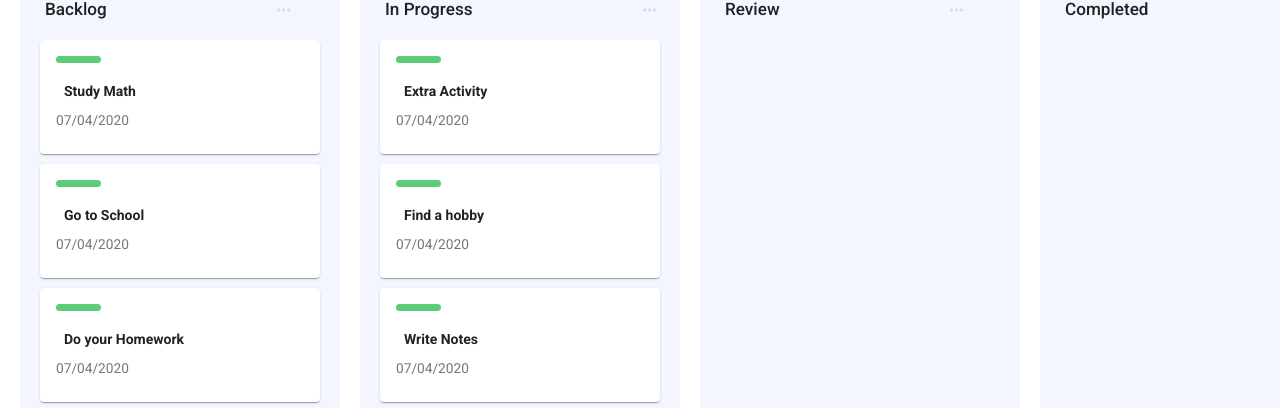
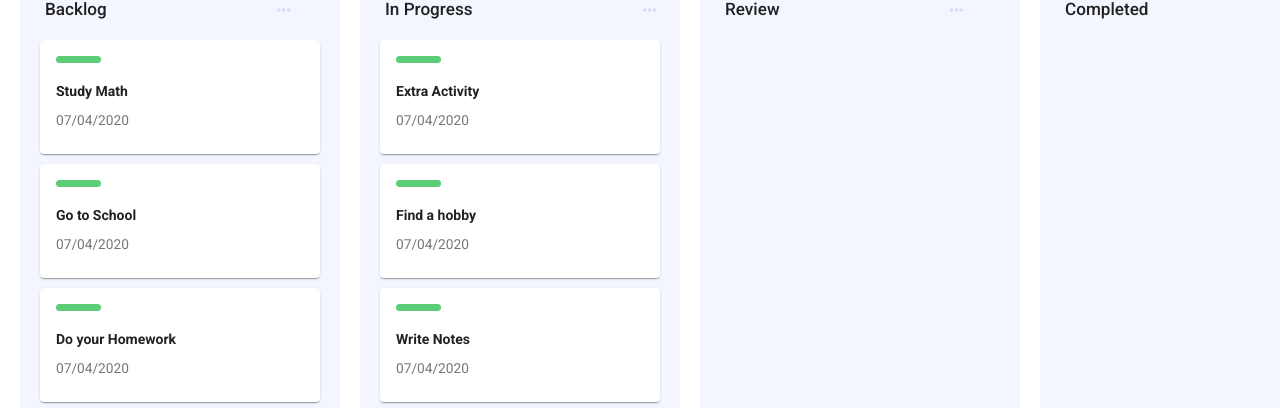
Before and after one commit to hatchways/team-linguini, a React (Create React App) app in the folder client/: page / in a window 1280 px wide. Shown: the part 144-552 px from the top of the page. Built offline with nearby package versions, Linux system fonts and the light colour scheme.

Commit message:
modify the style

```diff
--- a/client/src/components/Task.js
+++ b/client/src/components/Task.js
@@ -13,7 +13,8 @@ const useStyles = makeStyles(theme => ({
   },
   cardTitle: {
     fontSize: 14,
-    fontWeight: 700
+    fontWeight: 700,
+    paddingLeft: 0
   },
   tag: {
     height: "7px",
@@ -54,7 +55,7 @@ const Task = ({ card, index }) => {
           >
             <CardContent>
               <div className={classes.tag} />
-              <Button className={classes.cardTitle}  onClick={handleClickOpen}>
+              <Button className={classes.cardTitle} onClick={handleClickOpen}>
                 {card.title}
               </Button>
               <Typography color="textSecondary">{card.deadline}</Typography>
```
